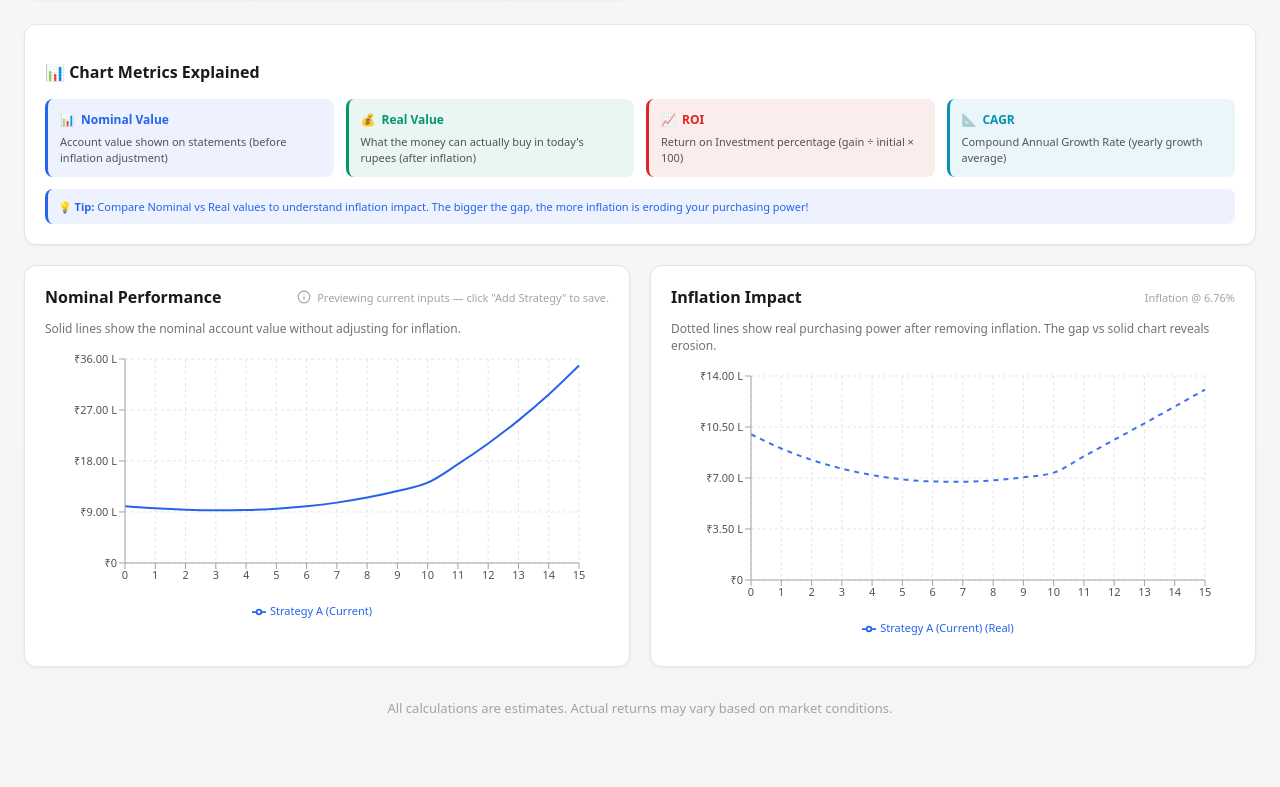
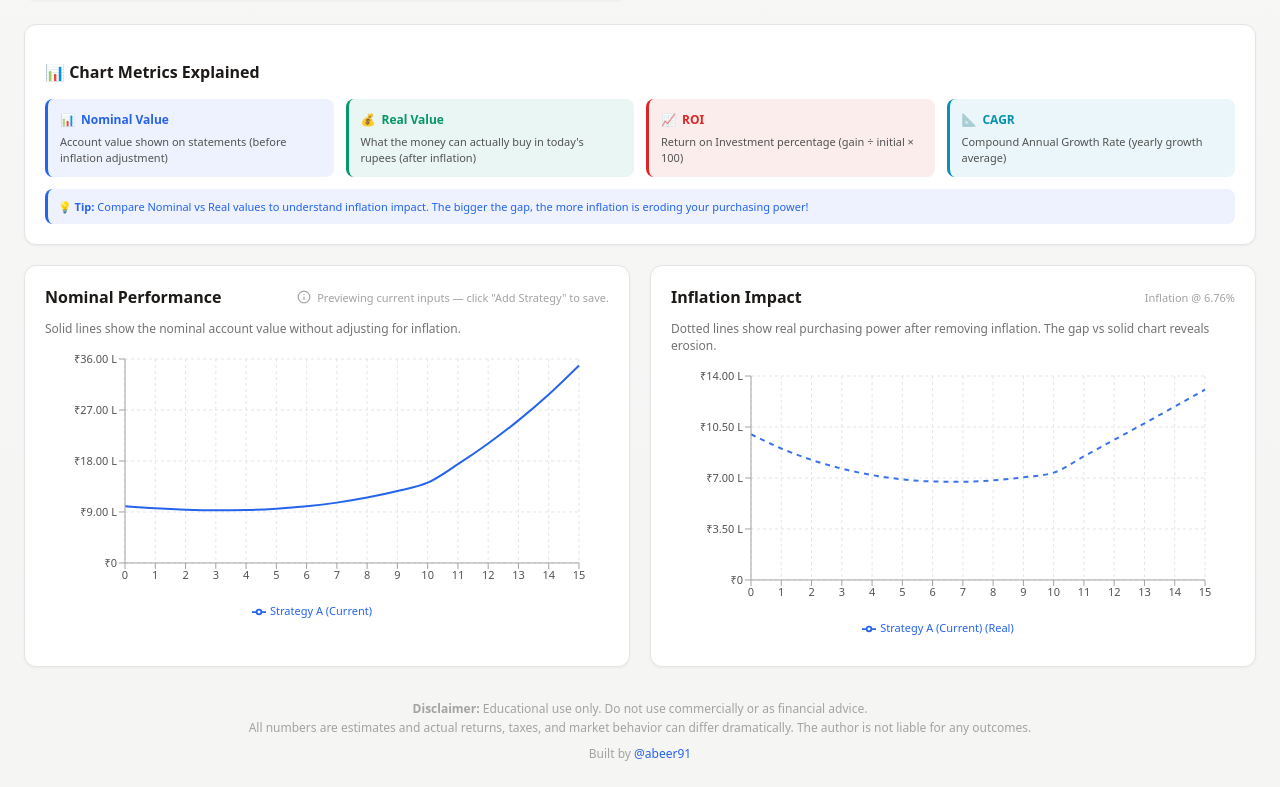
Before and after one commit to abeer91/investment-calculator, a React (Vite) app: page / in a window 1280 px wide. Shown: the part 1664-2451 px from the top of the page. Before the commit the page ends 2405 px from the top, so only its background shows below. Built offline with nearby package versions, Linux system fonts and the light colour scheme.

Commit message:
feat: add disclaimer footer

```diff
--- a/src/InvestmentCalculator.jsx
+++ b/src/InvestmentCalculator.jsx
@@ -669,7 +669,13 @@ export default function InvestmentCalculator() {
           </div>
         </div>
 
-        <div style={{ textAlign: 'center', marginTop: '32px', color: '#a3a3a3', fontSize: '13px' }}>All calculations are estimates. Actual returns may vary based on market conditions.</div>
+        <div style={{ textAlign: 'center', marginTop: '32px', color: '#a3a3a3', fontSize: '12px', lineHeight: 1.6 }}>
+          <div><strong>Disclaimer:</strong> Educational use only. Do not use commercially or as financial advice.</div>
+          <div>All numbers are estimates and actual returns, taxes, and market behavior can differ dramatically. The author is not liable for any outcomes.</div>
+          <div style={{ marginTop: '6px' }}>
+            Built by <a href="https://github.com/abeer91" style={{ color: '#2563eb', textDecoration: 'none' }}>@abeer91</a>
+          </div>
+        </div>
       </div>
     </div>
   );
```
